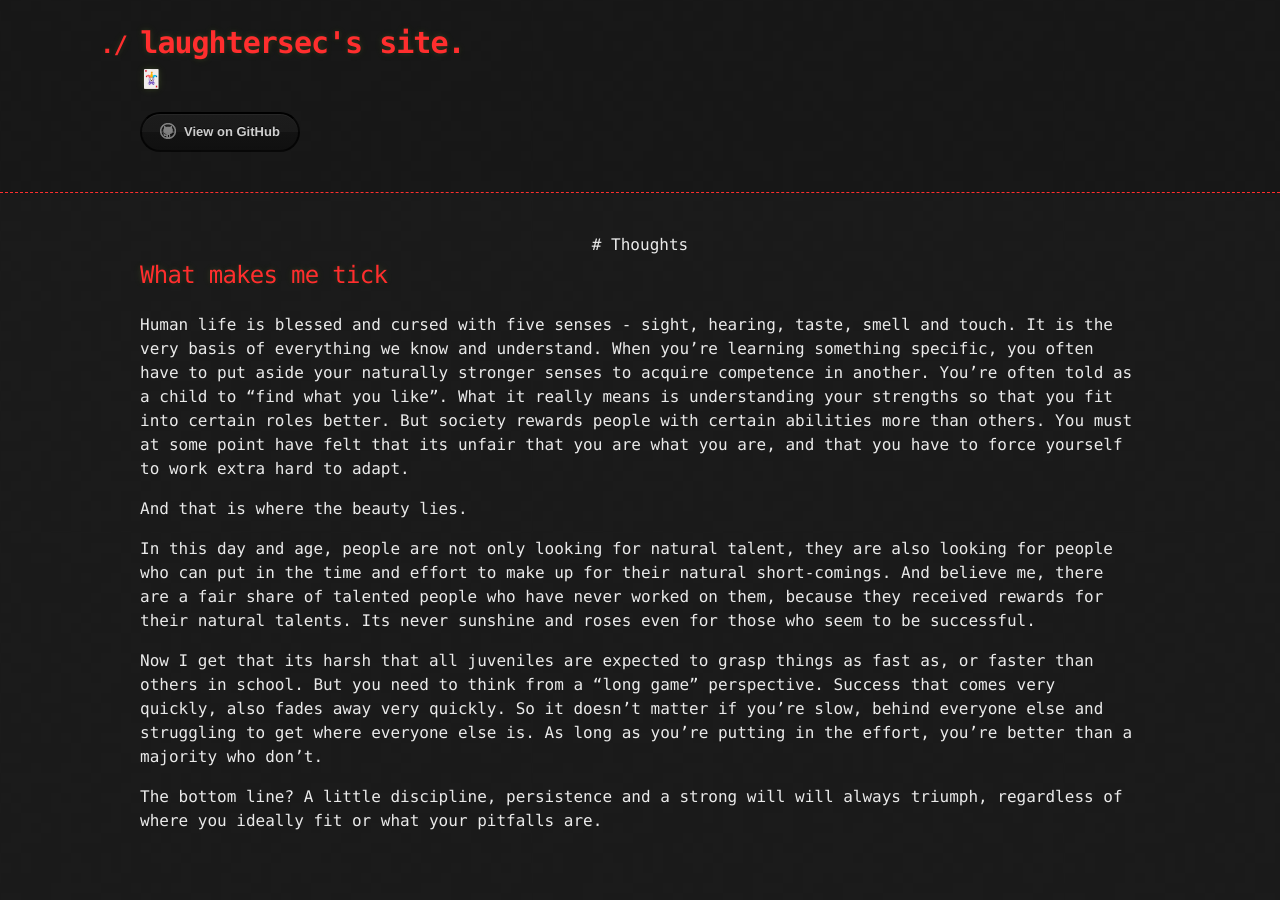
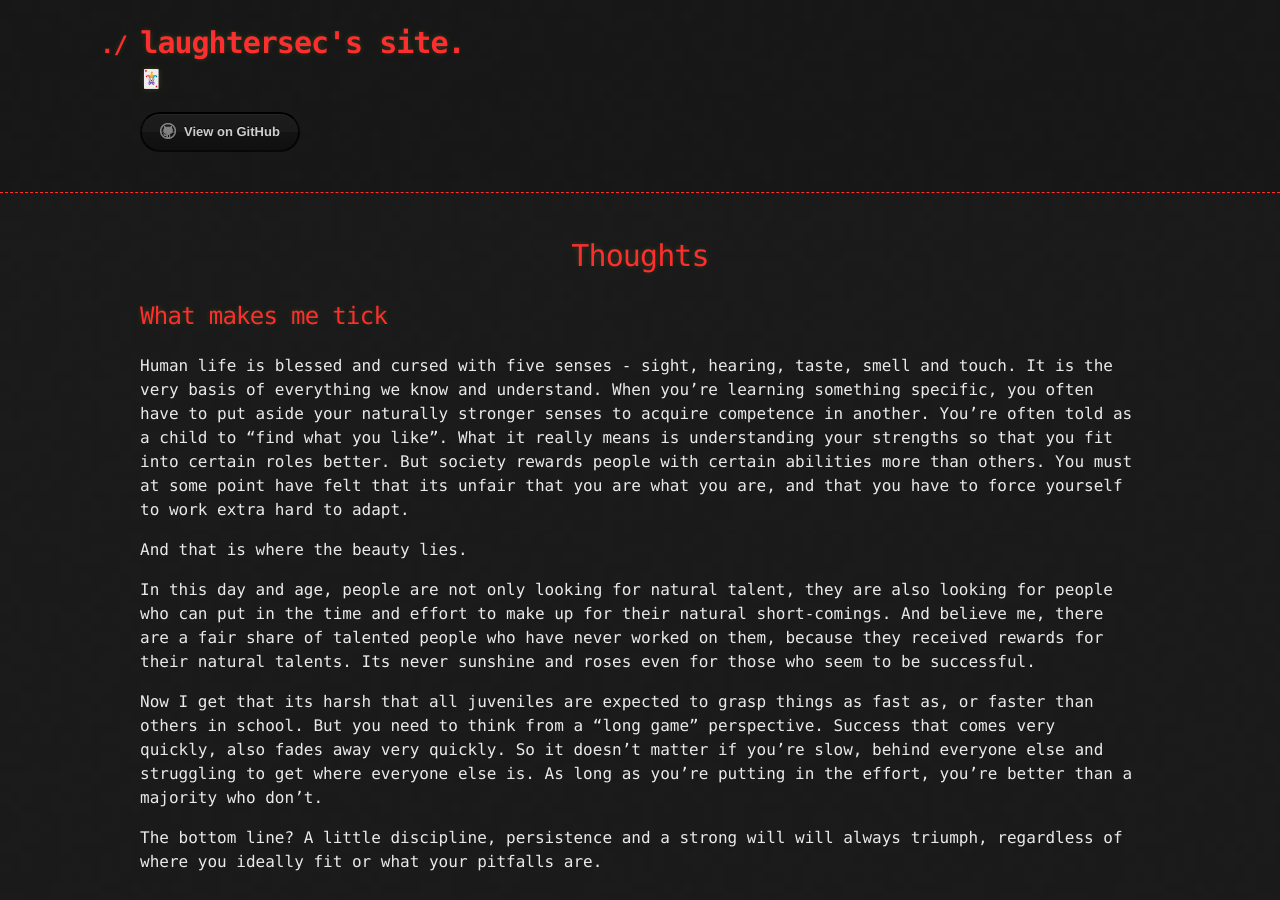
Before and after one commit to laughtersec/laughtersec.github.io, a Jekyll site: the page built from pages/thoughts.md, in a window 1280 px wide. Built offline with Jekyll 4.4.1, drawn with Linux system fonts in a browser that asks for light colours; our own code applies the rules of GitHub Pages for plain Markdown files.

```diff
--- a/pages/thoughts.md
+++ b/pages/thoughts.md
@@ -1,4 +1,4 @@
-<center> # Thoughts </center>
+<center><h1>Thoughts</h1></center>
 
 ## What makes me tick
 Human life is blessed and cursed with five senses - sight, hearing, taste, smell and touch. It is the very basis of everything we know and understand.
```
